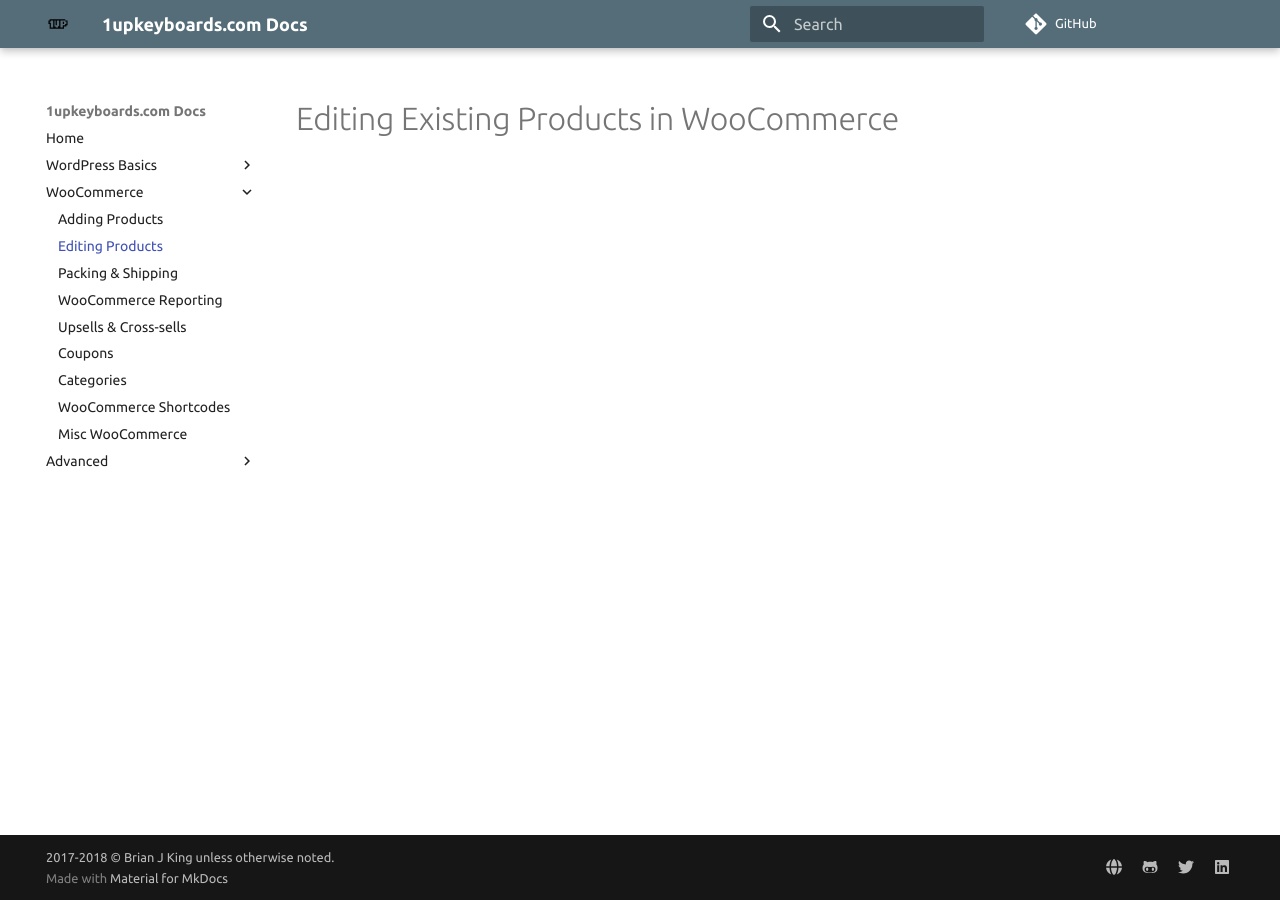
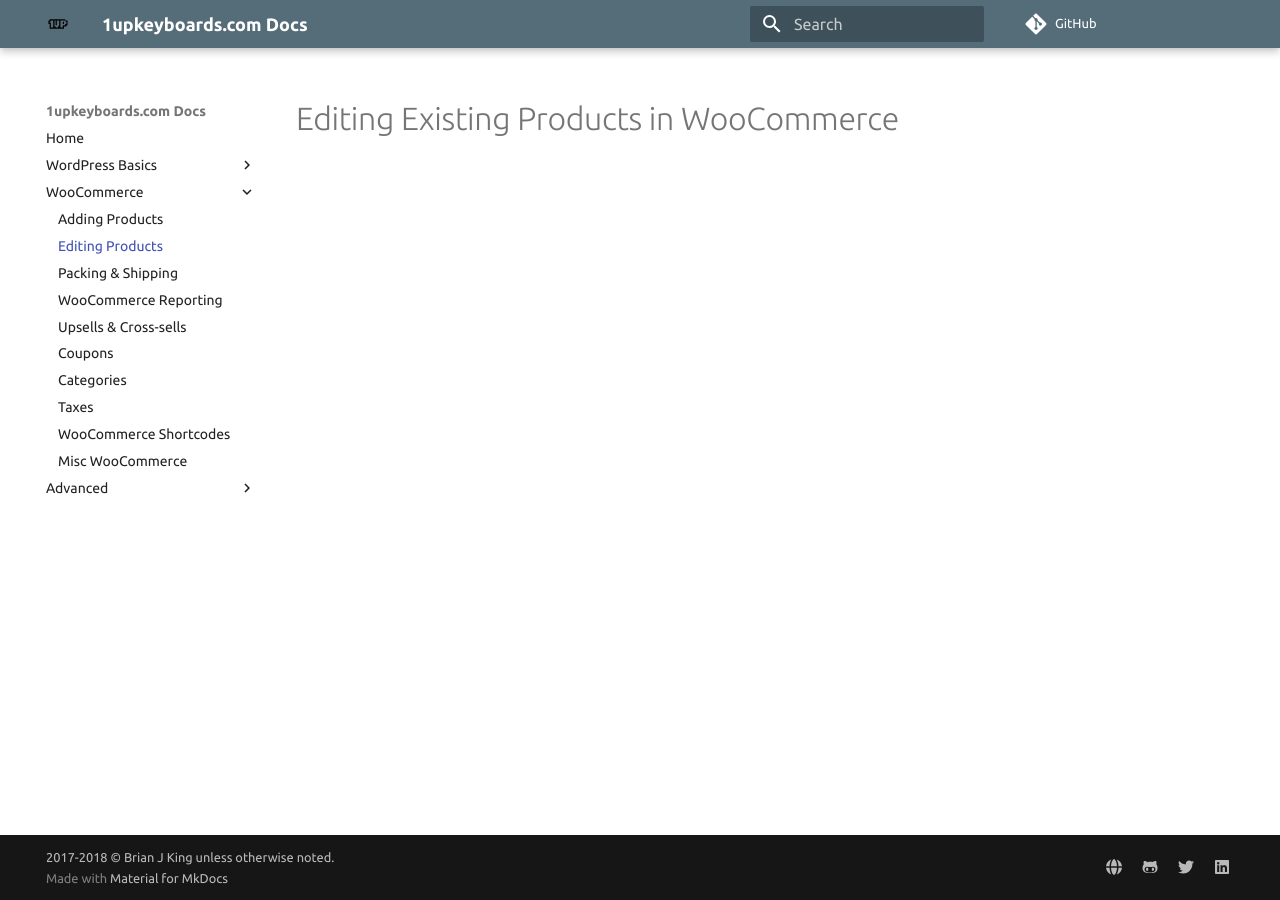
Before and after one commit to brianjking/1upkeyboard-docs, an MkDocs documentation site: the page built from docs/woocommerce/edit-products.md, in a window 1280 px wide. Built offline with MkDocs 1.6.1 and Material for MkDocs 9.7.7, drawn with Linux system fonts in a browser that asks for light colours; comment, search, counter and statistics services are not loaded; old or Windows-style settings are respelled for this version of MkDocs.

Commit message:
adding taxes & updating TOC

```diff
--- a/mkdocs.yml
+++ b/mkdocs.yml
@@ -23,6 +23,7 @@
     - Upsells & Cross-sells: woocommerce/upsells-cross-sells.md
     - Coupons: woocommerce/woo-coupons.md
     - Categories: woocommerce/woo-categories.md
+    - Taxes: woocommerce/woo-taxes.md
     - WooCommerce Shortcodes: woocommerce/woo-shortcodes.md
     - Misc WooCommerce: woocommerce/misc-woocommerce.md
 - Advanced:
```
Also changed, not shown: docs/woocommerce/woo-taxes.md (added).
